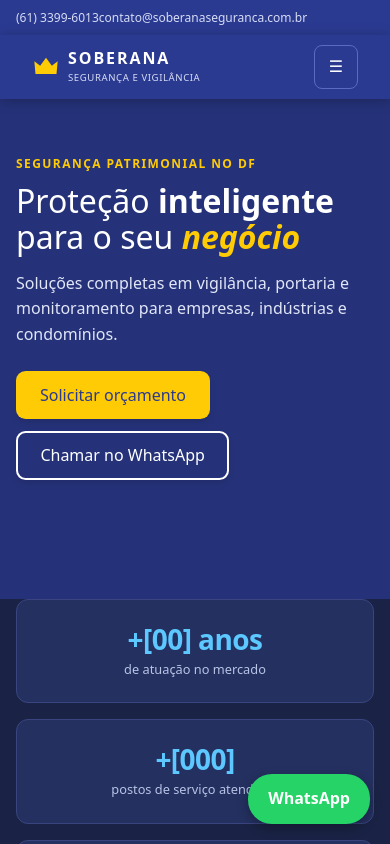
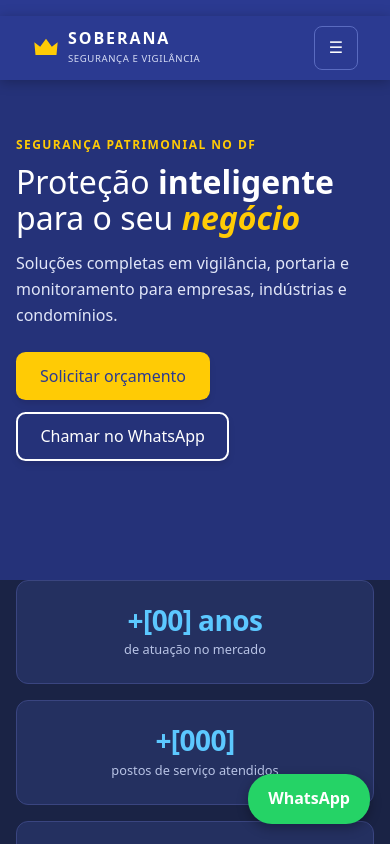
Before and after one commit to soberana-frontend/projeto-soberana, a Next.js app in the folder frontend/: page / in a window 390 px wide. Shown: the top 844 px of the page. Built offline with nearby package versions, Linux system fonts and the light colour scheme.

Commit message:
refactor: move phone and email from top bar to footer

```diff
--- a/frontend/src/app/layout.js
+++ b/frontend/src/app/layout.js
@@ -1,4 +1,4 @@
-import "./globals.css?v=4";
+import "./globals.css?v=5";
 
 export const metadata = {
   title: "Soberana Segurança e Vigilância – Águas Claras, DF",
--- a/frontend/src/app/page.js
+++ b/frontend/src/app/page.js
@@ -73,10 +73,7 @@ export default function Home() {
 		<>
 			<div className="util">
 				<div className="w">
-					<div>
-						<a href="tel:+556133996013">(61) 3399-6013</a>
-						<a href="mailto:contato@soberanaseguranca.com.br">contato@soberanaseguranca.com.br</a>
-					</div>
+					<div></div>
 					<div className="r">
 						<a href="#">Área restrita</a>
 					</div>
@@ -312,7 +309,7 @@ export default function Home() {
 						</div>
 						<div><h3>Acesso rápido</h3><ul><li><a href="#servicos">Serviços</a></li><li><a href="#segmentos">Para quem atuamos</a></li><li><a href="#noticias">Notícias</a></li><li><a href="/orcamento">Solicitar orçamento</a></li></ul></div>
 						<div><h3>Institucional</h3><ul><li><a href="#">Prêmios e parceiros</a></li><li><a href="#">Ouvidoria</a></li><li><a href="#">Canal de conduta ética</a></li><li><a href="#">Proteção de dados (LGPD)</a></li><li><a href="#" target="_blank" rel="noopener noreferrer">Trabalhe conosco</a></li></ul></div>
-						<div><h3>Ache-nos</h3><p>ADE Conj. 20, Lt. 07<br/>Águas Claras – DF<br/>CEP 71989-300<br/>Tel.: <a href="tel:+556133996013">(61) 3399-6013</a></p></div>
+						<div><h3>Ache-nos</h3><p>ADE Conj. 20, Lt. 07<br/>Águas Claras – DF<br/>CEP 71989-300<br/>Tel.: <a href="tel:+556133996013">(61) 3399-6013</a><br/><a href="mailto:contato@soberanaseguranca.com.br">contato@soberanaseguranca.com.br</a></p></div>
 					</div>
 					<div className="fb">
 						<span>© <span id="y">{year}</span> Soberana Segurança e Vigilância. CNPJ: [inserir]</span>
```
